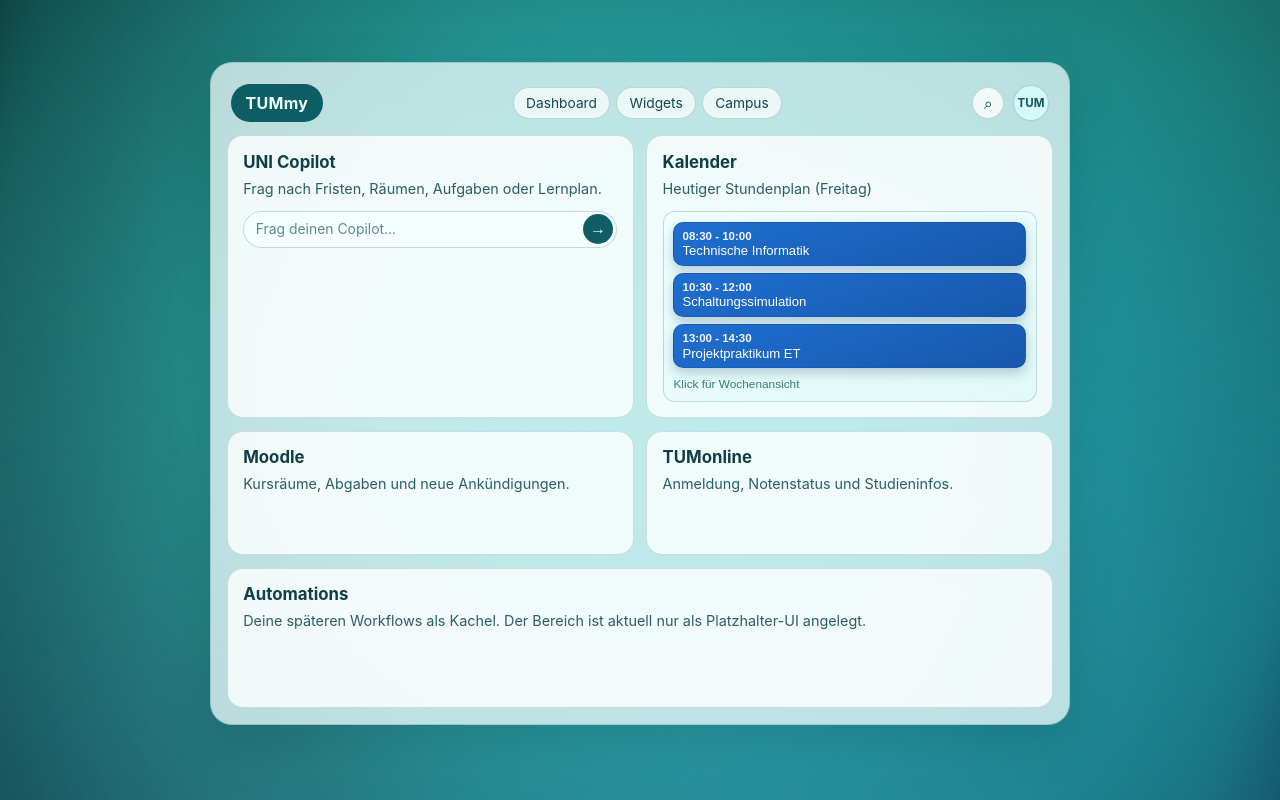
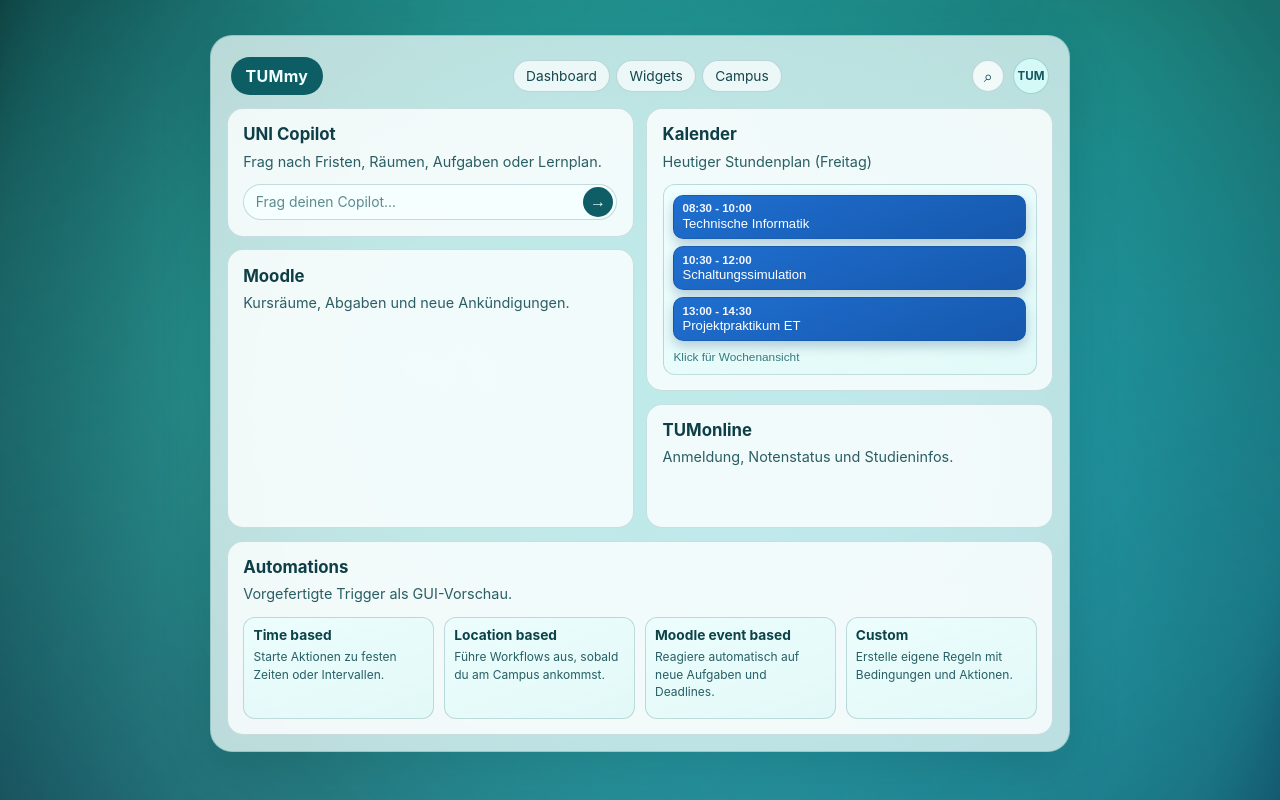
Before and after one commit to BaranKilic657/tummy_hmmy, a Next.js app: page / in a window 1280 px wide. Built offline with nearby package versions, Linux system fonts and the light colour scheme.

Commit message:
more gui

```diff
--- a/src/app/globals.css
+++ b/src/app/globals.css
@@ -486,9 +486,24 @@
 }
 
 .home-grid {
+  margin-top: 0.8rem;
+  display: grid;
+  grid-template-columns: 1fr;
+  gap: 0.8rem;
+}
+
+.home-columns {
   display: grid;
   grid-template-columns: repeat(2, minmax(0, 1fr));
   gap: 0.8rem;
+  align-items: stretch;
+}
+
+.home-col {
+  display: flex;
+  flex-direction: column;
+  gap: 0.8rem;
+  min-height: 100%;
 }
 
 .widget {
@@ -513,7 +528,12 @@
 }
 
 .widget-copilot {
-  min-height: 170px;
+  min-height: auto;
+}
+
+.widget-moodle {
+  min-height: 190px;
+  flex: 1;
 }
 
 .copilot-input {
@@ -555,6 +575,34 @@
 .widget-wide {
   grid-column: 1 / -1;
   min-height: 140px;
+}
+
+.automation-grid {
+  margin-top: 0.75rem;
+  display: grid;
+  grid-template-columns: repeat(4, minmax(0, 1fr));
+  gap: 0.6rem;
+}
+
+.automation-tile {
+  border: 1px solid rgba(8, 88, 93, 0.2);
+  border-radius: 12px;
+  background: linear-gradient(160deg, rgba(236, 253, 253, 0.95), rgba(224, 248, 247, 0.9));
+  padding: 0.58rem;
+  min-height: 102px;
+}
+
+.automation-tile h3 {
+  margin: 0;
+  color: #0c4349;
+  font-size: 0.86rem;
+}
+
+.automation-tile p {
+  margin: 0.34rem 0 0;
+  color: rgba(17, 78, 84, 0.9);
+  font-size: 0.75rem;
+  line-height: 1.42;
 }
 
 .widget-calendar {
@@ -752,11 +800,20 @@
   }
 
   .home-grid {
+    margin-top: 0.8rem;
+    grid-template-columns: 1fr;
+  }
+
+  .home-columns {
     grid-template-columns: 1fr;
   }
 
   .widget-wide {
     grid-column: auto;
+  }
+
+  .automation-grid {
+    grid-template-columns: repeat(2, minmax(0, 1fr));
   }
 
   .calendar-modal {
--- a/src/app/page.tsx
+++ b/src/app/page.tsx
@@ -82,7 +82,8 @@
           </div>
         </header>
 
-        <section className="home-grid" aria-label="Dashboard widgets">
+        <section className="home-columns" aria-label="Dashboard widgets">
+          <div className="home-col">
             <article className="widget widget-copilot">
               <h2>UNI Copilot</h2>
               <p>Frag nach Fristen, Räumen, Aufgaben oder Lernplan.</p>
@@ -94,6 +95,13 @@
               </div>
             </article>
 
+            <article className="widget widget-moodle">
+              <h2>Moodle</h2>
+              <p>Kursräume, Abgaben und neue Ankündigungen.</p>
+            </article>
+          </div>
+
+          <div className="home-col">
             <article className="widget widget-calendar">
               <h2>Kalender</h2>
               <p>Heutiger Stundenplan ({todayLabel})</p>
@@ -114,21 +122,34 @@
             </article>
 
             <article className="widget">
-            <h2>Moodle</h2>
-            <p>Kursräume, Abgaben und neue Ankündigungen.</p>
-          </article>
-
-          <article className="widget">
               <h2>TUMonline</h2>
               <p>Anmeldung, Notenstatus und Studieninfos.</p>
             </article>
+          </div>
+        </section>
 
+        <section className="home-grid" aria-label="Automation widgets">
           <article className="widget widget-wide">
             <h2>Automations</h2>
-            <p>
-              Deine späteren Workflows als Kachel. Der Bereich ist aktuell nur
-              als Platzhalter-UI angelegt.
-            </p>
+            <p>Vorgefertigte Trigger als GUI-Vorschau.</p>
+            <div className="automation-grid" aria-label="Automation types">
+              <div className="automation-tile">
+                <h3>Time based</h3>
+                <p>Starte Aktionen zu festen Zeiten oder Intervallen.</p>
+              </div>
+              <div className="automation-tile">
+                <h3>Location based</h3>
+                <p>Führe Workflows aus, sobald du am Campus ankommst.</p>
+              </div>
+              <div className="automation-tile">
+                <h3>Moodle event based</h3>
+                <p>Reagiere automatisch auf neue Aufgaben und Deadlines.</p>
+              </div>
+              <div className="automation-tile">
+                <h3>Custom</h3>
+                <p>Erstelle eigene Regeln mit Bedingungen und Aktionen.</p>
+              </div>
+            </div>
           </article>
         </section>
       </section>
```
Lines whose indentation alone changed are shown as unchanged.
